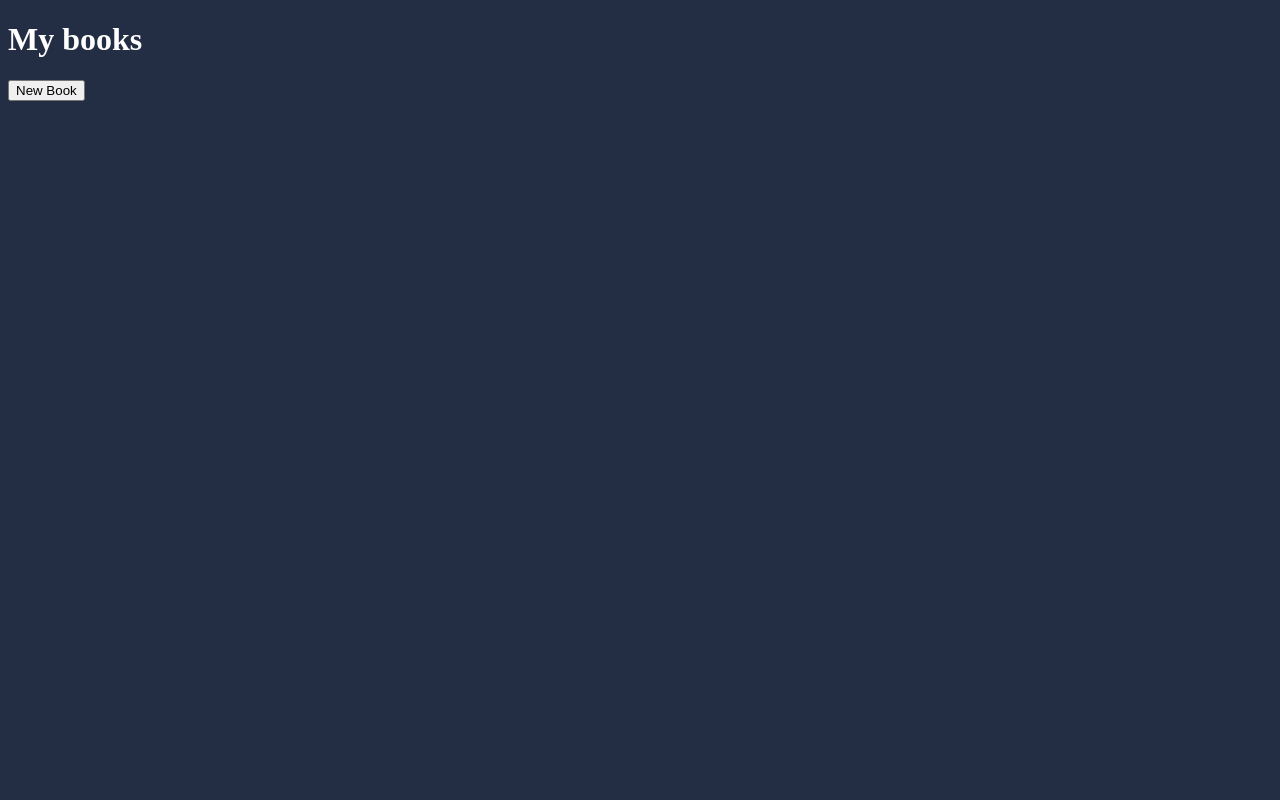
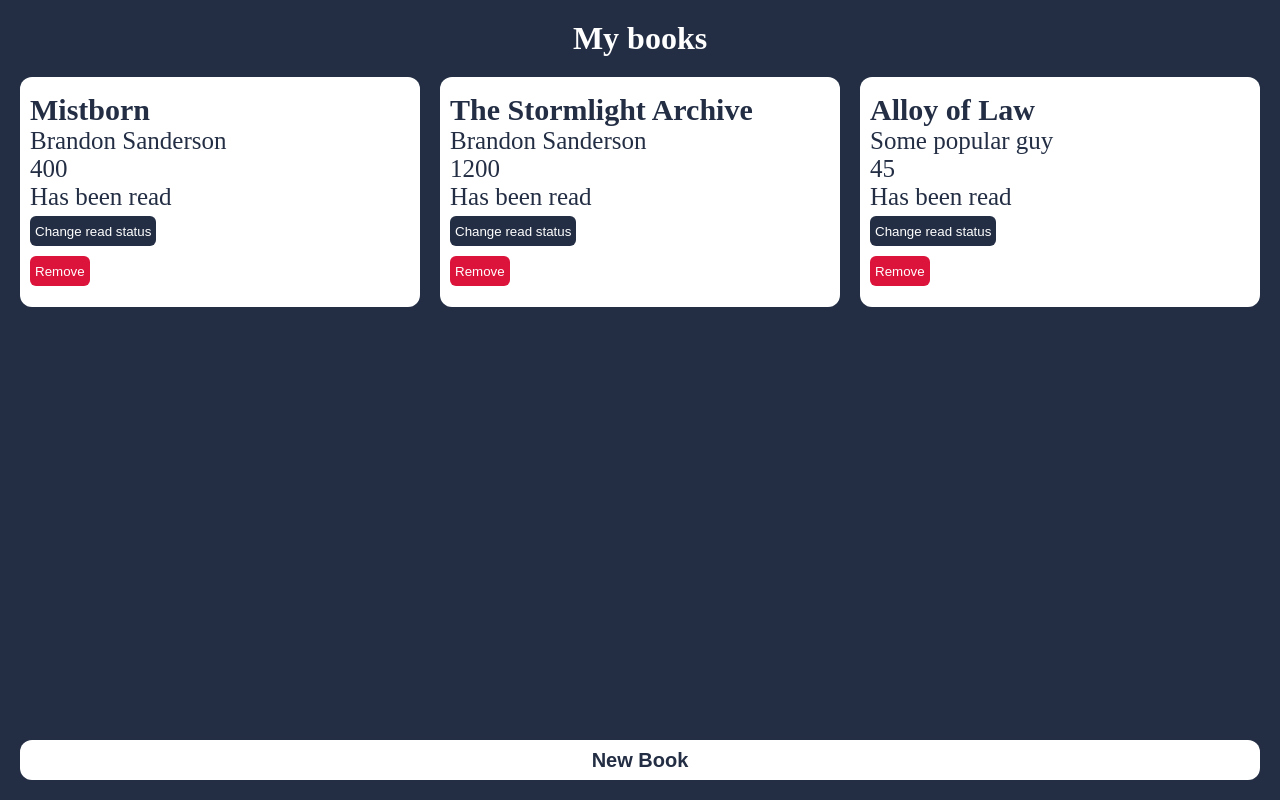
Before and after one commit to Nonines/Project-Library, a plain HTML site: page index.html in a window 1280 px wide. Drawn offline with Linux system fonts and the light colour scheme.

Commit message:
Add styling to page content

```diff
--- a/scripts/index.js
+++ b/scripts/index.js
@@ -68,8 +68,8 @@
     BookItem.appendChild(BookAuthor);
     BookItem.appendChild(BookPages);
     BookItem.appendChild(BookReadStatus);
+    BookItem.appendChild(changeStatusBtn);
     BookItem.appendChild(removeBtn);
-    BookItem.appendChild(changeStatusBtn);
 
     // Finally append the new book item to the list of books in the html
     bookList.appendChild(BookItem);
@@ -131,3 +131,24 @@
   pagesInput.value = "";
   readStatusInput.checked = false;
 });
+
+const mistborn = new Book(
+  "Mistborn",
+  "Brandon Sanderson",
+  400,
+  "Has been read"
+);
+const stormlight = new Book(
+  "The Stormlight Archive",
+  "Brandon Sanderson",
+  1200,
+  "Has been read"
+);
+const alloyOfLaw = new Book(
+  "Alloy of Law",
+  "Some popular guy",
+  45,
+  "Has been read"
+);
+myLibrary.push(mistborn, stormlight, alloyOfLaw);
+displayBooks();
--- a/styles/style.css
+++ b/styles/style.css
@@ -1,4 +1,116 @@
+* {
+  box-sizing: border-box;
+  padding: 0;
+  margin: 0;
+}
+
 body {
+  min-height: 100vh;
+  height: auto;
+  width: 100%;
+  padding: 20px;
+
   background-color: rgb(35, 46, 68);
   color: rgb(255, 255, 255);
+
+  display: flex;
+  flex-direction: column;
+  align-items: center;
+  justify-content: space-between;
+  gap: 40px;
 }
+
+.books-container {
+  width: 100%;
+
+  display: flex;
+  flex-direction: column;
+  align-items: center;
+  justify-content: center;
+  gap: 20px;
+}
+
+.books-container ul {
+  width: 100%;
+  list-style: none;
+
+  display: grid;
+  grid-template-columns: repeat(auto-fit, minmax(270px, 1fr));
+  grid-auto-rows: 230px;
+  gap: 20px;
+}
+
+.books-container ul li {
+  background-color: rgb(255, 255, 255);
+  color: rgb(35, 46, 68);
+  font-size: 25px;
+  border-radius: 12px;
+  padding: 10px;
+  overflow: auto;
+
+  display: flex;
+  flex-direction: column;
+  justify-content: center;
+}
+
+.books-container ul li :first-child {
+  font-size: 30px;
+  font-weight: 700;
+}
+
+:is(.books-container ul li, .new-book-container form) > button {
+  display: block;
+  height: 30px;
+  width: max-content;
+  padding: 5px;
+  margin: 5px 0px;
+  border: 0;
+  border-radius: 6px;
+  color: rgb(255, 255, 255);
+}
+
+:is(.books-container ul li, .new-book-container form) > button:first-of-type {
+  background-color: rgb(35, 46, 68);
+}
+
+:is(.books-container ul li, .new-book-container form) > button:last-of-type {
+  background-color: rgb(220, 20, 60);
+}
+
+.new-book-container {
+  width: 100%;
+}
+
+.new-book-container > button {
+  display: block;
+  width: 100%;
+  height: 40px;
+  border-radius: 12px;
+  border: 0;
+  background-color: rgb(255, 255, 255);
+  color: rgb(35, 46, 68);
+  font-size: 20px;
+  font-weight: 600;
+}
+
+.new-book-container > form {
+  width: 100%;
+  height: 300px;
+  background-color: rgb(255, 255, 255);
+  color: rgb(35, 46, 68);
+  border-radius: 12px;
+  padding: 10px;
+
+  display: flex;
+  flex-direction: column;
+  align-items: flex-start;
+  gap: 10px;
+}
+
+.new-book-container > form p {
+  display: flex;
+  justify-content: space-between;
+
+  width: min(100%, 300px);
+  height: 30px;
+}
```
